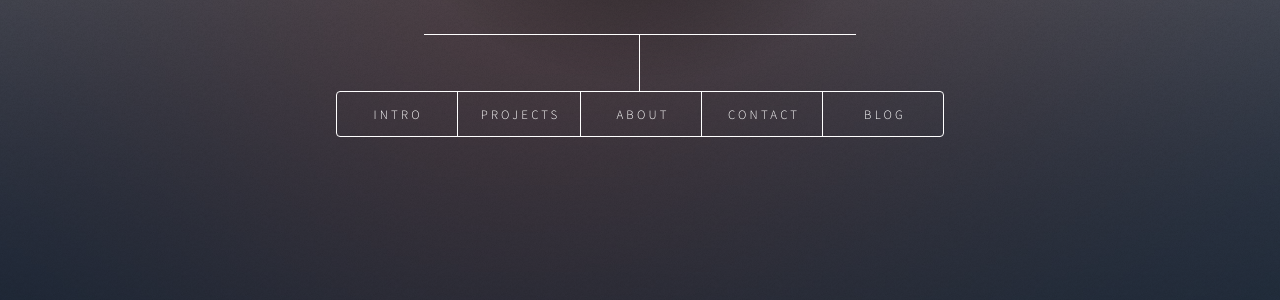
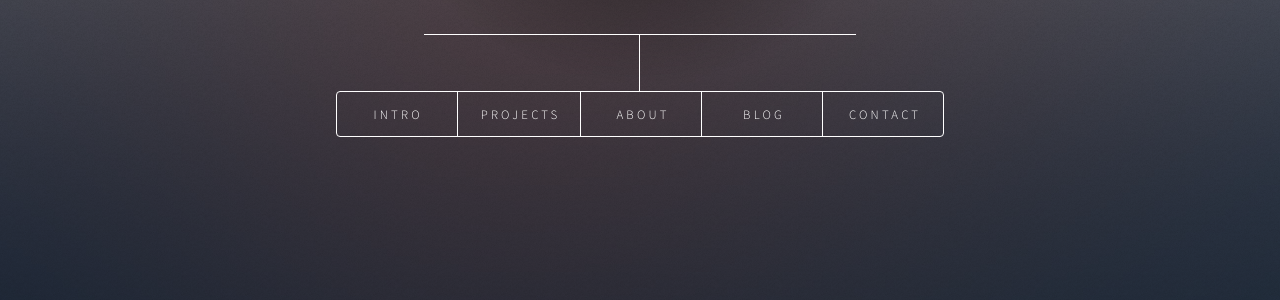
Before and after one commit to szaman19/szaman19.github.io, a Jekyll site: the page built from index.html, in a window 1280 px wide. Shown: the part 534-834 px from the top of the page. Built offline with Jekyll 4.4.1, drawn with Linux system fonts in a browser that asks for light colours; formulas are drawn with MathJax 3.

```diff
--- a/_includes/header.html
+++ b/_includes/header.html
@@ -15,8 +15,8 @@
         <li><a href="#intro">Intro</a></li>
         <li><a href="#work">Projects</a></li>
         <li><a href="#about">About</a></li>
+        <li><a href="#blog">Blog</a></li>
         <li><a href="#contact">Contact</a></li>
-        <li><a href="#blog">Blog</a></li>
       </ul>
     </nav>
   </header>
--- a/_layouts/default.html
+++ b/_layouts/default.html
@@ -19,8 +19,6 @@
     <script src="js/skel.min.js"></script>
     <script src="js/util.js"></script>
     <script src="js/main.js"></script>
-    <script type="text/javascript" async
-      src="https://cdnjs.cloudflare.com/ajax/libs/mathjax/2.7.1/MathJax.js?...">
-    </script>  </body>
+    </body>
 
 </html>
--- a/css/main.css
+++ b/css/main.css
@@ -1,4 +1,4 @@
-@import url(font-awesome.min.css);
+@import url("https://maxcdn.bootstrapcdn.com/font-awesome/4.7.0/css/font-awesome.min.css");
 @import url("https://fonts.googleapis.com/css?family=Source+Sans+Pro:300italic,600italic,300,600");
 
 /*
--- a/index.html
+++ b/index.html
@@ -90,7 +90,7 @@ layout: default
 
 							{% for post in site.posts %}
 							<article id="{{post.article}}">
-								<a href="#blog">&larr; back to blog</a>
+								<p><a href="#blog">&larr; back to blog</a></p>
 								<h2 class="major">{{post.title}}</h2>
 								{{post.content}}
 							</article>
```
